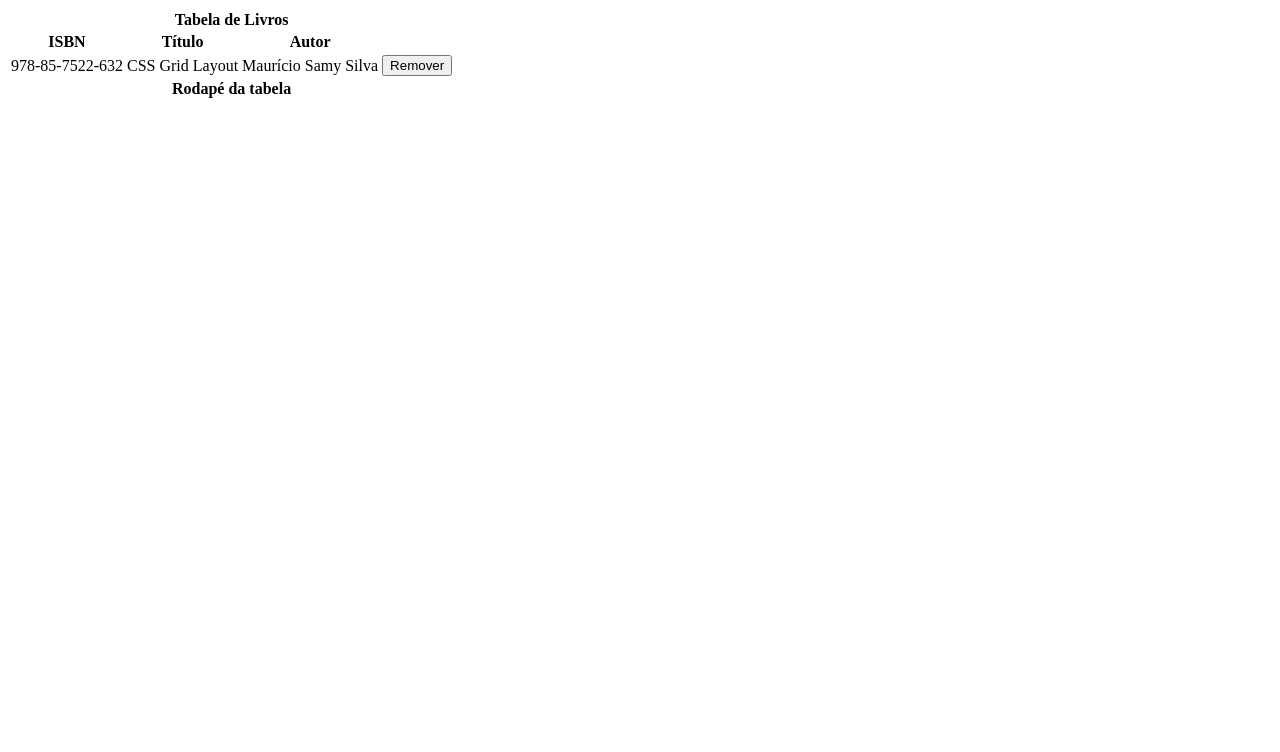
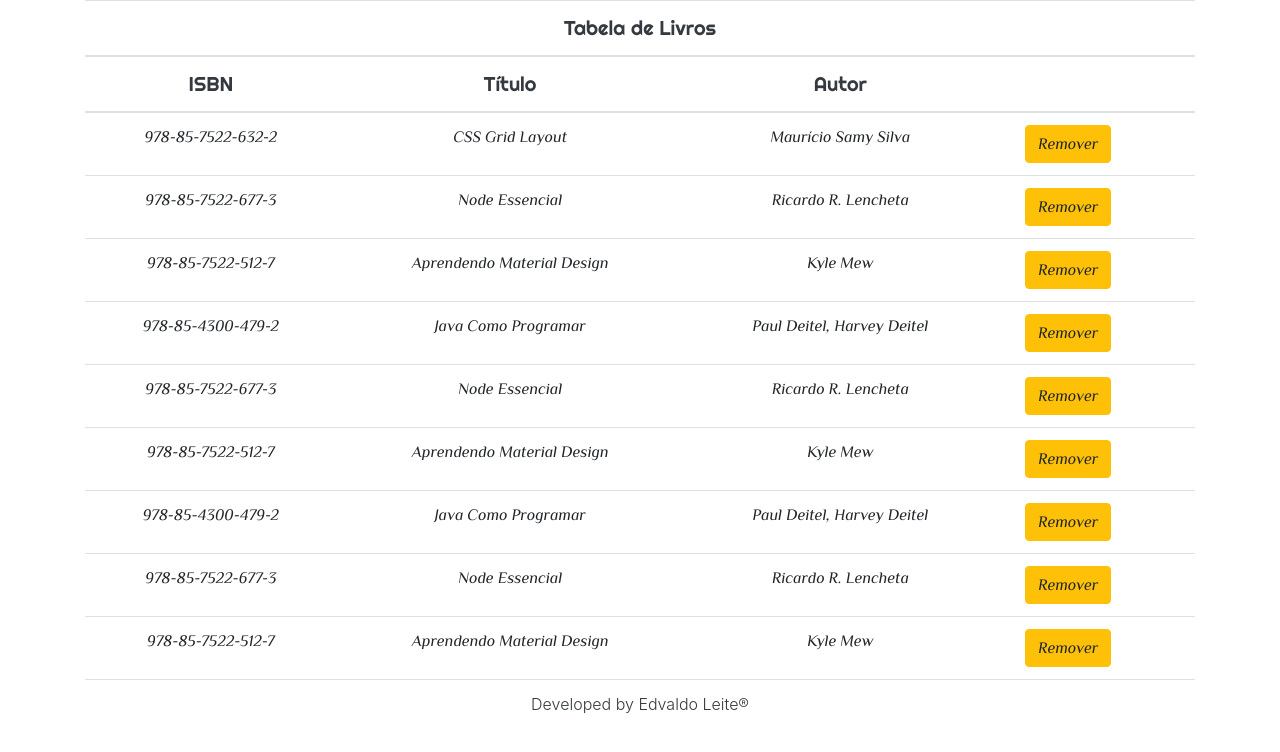
Before and after one commit to eguilhermeleite/react-estudos, a React (Create React App) app in the folder livro-react-maujor/tabela-livros/: page / in a window 1280 px wide. Shown: the top 752 px of the page. Built offline with nearby package versions, Linux system fonts and the light colour scheme.

Commit message:
state, props e css Tabela-Livros

```diff
--- a/livro-react-maujor/tabela-livros/public/index.html
+++ b/livro-react-maujor/tabela-livros/public/index.html
@@ -1,23 +1,43 @@
 <!DOCTYPE html>
 <html lang="pt-br">
+
 <head>
   <meta charset="utf-8" />
   <link rel="icon" href="%PUBLIC_URL%/favicon.ico" />
   <meta name="viewport" content="width=device-width, initial-scale=1" />
   <meta name="theme-color" content="#ffffff" />
-    <meta
-      name="description"
-      content="Prjeto de uma tabela de livros"
-    />
+  <meta name="description" content="Prjeto de uma tabela de livros" />
   <link rel="apple-touch-icon" href="%PUBLIC_URL%/logo192.png" />
 
   <link rel="manifest" href="%PUBLIC_URL%/manifest.json" />
+  <link rel="stylesheet" href="https://stackpath.bootstrapcdn.com/bootstrap/4.1.3/css/bootstrap.min.css"
+    integrity="sha384-MCw98/SFnGE8fJT3GXwEOngsV7Zt27NXFoaoApmYm81iuXoPkFOJwJ8ERdknLPMO" crossorigin="anonymous">
+
+  <link rel="preconnect" href="https://fonts.googleapis.com">
+  <link rel="preconnect" href="https://fonts.gstatic.com" crossorigin>
+  <link href="https://fonts.googleapis.com/css2?family=Philosopher:ital@1&display=swap" rel="stylesheet">
+
+  <link rel="preconnect" href="https://fonts.googleapis.com">
+  <link rel="preconnect" href="https://fonts.gstatic.com" crossorigin>
+  <link href="https://fonts.googleapis.com/css2?family=Righteous&display=swap" rel="stylesheet">
 
   <title>App React | Tabela de Livros</title>
+
 </head>
+
 <body>
   <noscript>Habilite o JavaScript para visualizar este app.</noscript>
   <div id="root"></div>
+  <script src="https://code.jquery.com/jquery-3.3.1.slim.min.js"
+    integrity="sha384-q8i/X+965DzO0rT7abK41JStQIAqVgRVzpbzo5smXKp4YfRvH+8abtTE1Pi6jizo"
+    crossorigin="anonymous"></script>
+  <script src="https://cdnjs.cloudflare.com/ajax/libs/popper.js/1.14.3/umd/popper.min.js"
+    integrity="sha384-ZMP7rVo3mIykV+2+9J3UJ46jBk0WLaUAdn689aCwoqbBJiSnjAK/l8WvCWPIPm49"
+    crossorigin="anonymous"></script>
+  <script src="https://stackpath.bootstrapcdn.com/bootstrap/4.1.3/js/bootstrap.min.js"
+    integrity="sha384-ChfqqxuZUCnJSK3+MXmPNIyE6ZbWh2IMqE241rYiqJxyMiZ6OW/JmZQ5stwEULTy"
+    crossorigin="anonymous"></script>
 
 </body>
+
 </html>
--- a/livro-react-maujor/tabela-livros/src/App.js
+++ b/livro-react-maujor/tabela-livros/src/App.js
@@ -5,13 +5,69 @@ import TabelaFoot from "./components/TabelaFoot";
 import TabelaHead from "./components/TabelaHead";
 
 class App extends Component {
+
+  state = {
+    livros: [
+      {
+        id: '978-85-7522-632-2',
+        titulo: 'CSS Grid Layout',
+        autor: 'Maurício Samy Silva'
+      },
+      {
+        id: '978-85-7522-677-3',
+        titulo: 'Node Essencial',
+        autor: 'Ricardo R. Lencheta'
+      },
+      {
+        id: '978-85-7522-512-7',
+        titulo: 'Aprendendo Material Design',
+        autor: 'Kyle Mew'
+      },
+      {
+        id: '978-85-4300-479-2',
+        titulo: 'Java Como Programar',
+        autor: 'Paul Deitel, Harvey Deitel'
+      },
+      {
+        id: '978-85-7522-677-3',
+        titulo: 'Node Essencial',
+        autor: 'Ricardo R. Lencheta'
+      },
+      {
+        id: '978-85-7522-512-7',
+        titulo: 'Aprendendo Material Design',
+        autor: 'Kyle Mew'
+      },
+      {
+        id: '978-85-4300-479-2',
+        titulo: 'Java Como Programar',
+        autor: 'Paul Deitel, Harvey Deitel'
+      },
+      {
+        id: '978-85-7522-677-3',
+        titulo: 'Node Essencial',
+        autor: 'Ricardo R. Lencheta'
+      },
+      {
+        id: '978-85-7522-512-7',
+        titulo: 'Aprendendo Material Design',
+        autor: 'Kyle Mew'
+      }
+
+
+    ]
+  };
+
   render() {
     return (
-      <table className="tabela">
-        <TabelaHead />
-        <TabelaBody />
-        <TabelaFoot />
-      </table>
+      <div className="table-responsive-sm container">
+        <table className="table table-hover">
+          <TabelaHead />
+          <TabelaBody livros={this.state.livros} />
+          <TabelaFoot />
+        </table>
+      </div>
+
     );
   }
 }
--- a/livro-react-maujor/tabela-livros/src/components/TabelaBody.js
+++ b/livro-react-maujor/tabela-livros/src/components/TabelaBody.js
@@ -1,16 +1,18 @@
 
 
-const TabelaBody = () => (
+const TabelaBody = props => (
 
-    <tbody>
-        <tr>
-            <td>978-85-7522-632</td>
-            <td>CSS Grid Layout</td>
-            <td>Maurício Samy Silva</td>
-            <td>
-                <button className='botao remover'>Remover</button>
-            </td>
-        </tr>
+    <tbody className="tdbody">
+        {props.livros.map((livro, index) => (
+            <tr key={livro.id}>
+                <td className="text-center">{livro.id}</td>
+                <td className="text-center">{livro.titulo}</td>
+                <td className="text-center">{livro.autor}</td>
+                <td>
+                    <button type="button" class="ml-3 btn btn-warning">Remover</button>
+                </td>
+            </tr>
+        ))}
     </tbody>
 
 );
--- a/livro-react-maujor/tabela-livros/src/components/TabelaFoot.js
+++ b/livro-react-maujor/tabela-livros/src/components/TabelaFoot.js
@@ -1,10 +1,13 @@
 
 const TabelaFoot = () => (
-    <tfoot>
+
+    <tfoot className="tfoot-color">
         <tr>
-            <th colSpan="4">Rodapé da tabela</th>
+            <th colSpan="4" className="text-dark text-center font-weight-light">Developed by Edvaldo Leite&#174;</th>
         </tr>
     </tfoot>
+
+
 );
 
 export default TabelaFoot;
--- a/livro-react-maujor/tabela-livros/src/components/TabelaHead.js
+++ b/livro-react-maujor/tabela-livros/src/components/TabelaHead.js
@@ -2,14 +2,14 @@ import React from "react";
 
 const TabelaHead = () => (
 
-    <thead>
+    <thead className='thead-color thhead'>
         <tr>
-            <th colSpan="4">Tabela de Livros</th>
+            <th colSpan="4" className="text-center lead text-dark thhead">Tabela de Livros</th>
         </tr>
         <tr>
-            <th>ISBN</th>
-            <th>Título</th>
-            <th>Autor</th>
+            <th className="lead text-center text-dark">ISBN</th>
+            <th className="lead text-center text-dark">Título</th>
+            <th className="lead text-center text-dark">Autor</th>
             <th></th>
         </tr>
     </thead>
--- a/livro-react-maujor/tabela-livros/src/index.css
+++ b/livro-react-maujor/tabela-livros/src/index.css
@@ -0,0 +1,9 @@
+
+
+.thhead {
+    font-family: 'Righteous', cursive;
+}
+
+.tdbody{
+    font-family: 'Philosopher', sans-serif;
+}
```
Lines whose indentation alone changed are shown as unchanged.
